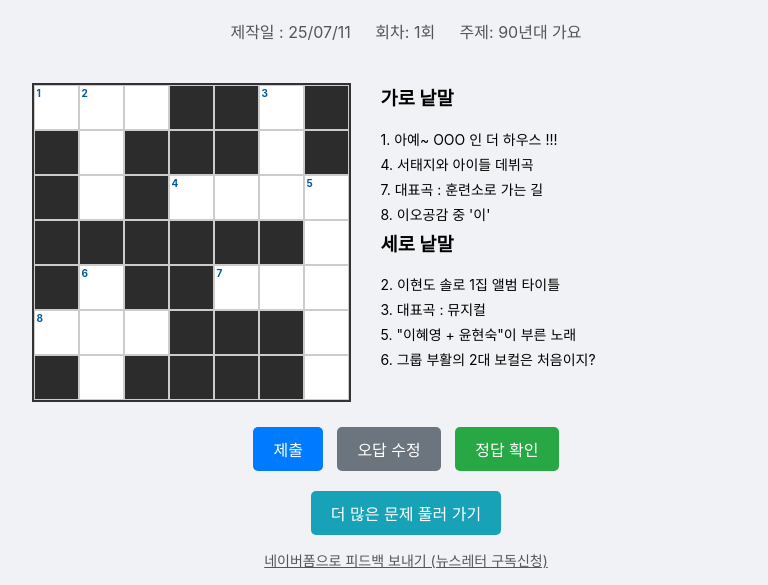
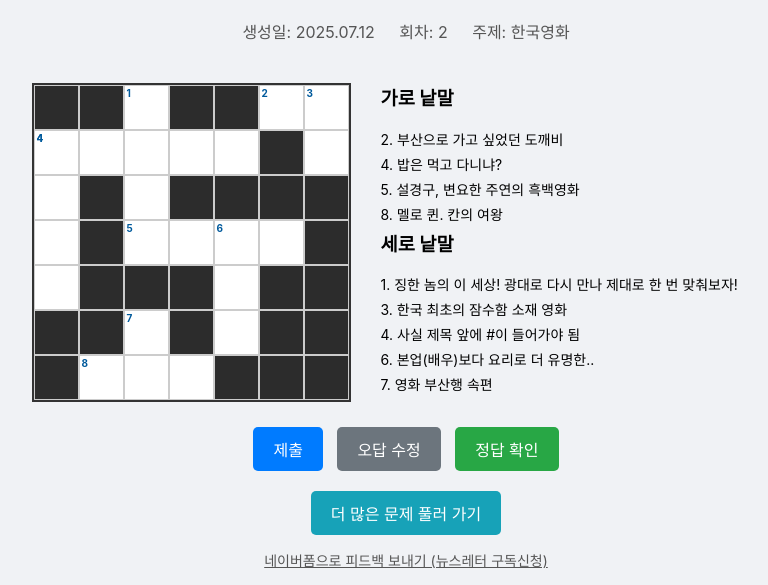
Before and after one commit to hobbyco/cross_word, a plain HTML site: page today_puzzle.html in a window 1280 px wide. Shown: the part 78-663 px from the top of the page, without its empty margins (234-1002 px from the left). Drawn offline with Linux system fonts and the light colour scheme.

Commit message:
Update today_puzzle.html

```diff
--- a/today_puzzle.html
+++ b/today_puzzle.html
@@ -37,12 +37,11 @@
     </style>
 </head>
 <body>
-    <!-- 여기서부터 -->
     <h1>크로스워드 퍼즐</h1>
     <div class="puzzle-info">
-        <span>제작일 : 25/07/11  </span>
-        <span>회차: 1회  </span>
-        <span>주제: 90년대 가요 </span>
+        <span>생성일: 2025.07.12</span>
+        <span>회차: 2</span>
+        <span>주제: 한국영화</span>
     </div>
     <div class="main-container">
         <div id="grid-container"></div>
@@ -59,7 +58,6 @@
             <a href="https://naver.me/5TQM65TX" target="_blank">네이버폼으로 피드백 보내기 (뉴스레터 구독신청)</a>
         </div>
     </div>
-    <!-- 여기까지 -->
     <p id="result-message"></p>
     <div id="answer-container" style="display:none; margin-top: 30px;">
         <h2>정답</h2>
@@ -67,9 +65,9 @@
     </div>
 
     <script>
-        const gridState = [[1,1,1,0,0,1,0],[0,1,0,0,0,1,0],[0,1,0,1,1,1,1],[0,0,0,0,0,0,1],[0,1,0,0,1,1,1],[1,1,1,0,0,0,1],[0,1,0,0,0,0,1]];
-        const wordData = [{"id":1,"direction":"가로","row":0,"col":0,"length":3,"hint":"아예~ OOO 인 더 하우스 !!!","answer":"태사자"},{"id":2,"direction":"세로","row":0,"col":1,"length":3,"hint":"이현도 솔로 1집 앨범 타이틀","answer":"사자후"},{"id":3,"direction":"세로","row":0,"col":5,"length":3,"hint":"대표곡 : 뮤지컬","answer":"임상아"},{"id":4,"direction":"가로","row":2,"col":3,"length":4,"hint":"서태지와 아이들 데뷔곡","answer":"난알아요"},{"id":5,"direction":"세로","row":2,"col":6,"length":5,"hint":"\"이혜영 + 윤현숙\"이 부른 노래","answer":"요즘우리는"},{"id":6,"direction":"세로","row":4,"col":1,"length":3,"hint":"그룹 부활의 2대 보컬은 처음이지?","answer":"이승철"},{"id":7,"direction":"가로","row":4,"col":4,"length":3,"hint":"대표곡 : 훈련소로 가는 길","answer":"이장우"},{"id":8,"direction":"가로","row":5,"col":0,"length":3,"hint":"이오공감 중 '이'","answer":"이승환"}];
-        const solutionGrid = [["태","사","자",null,null,"임",null],[null,"자",null,null,null,"상",null],[null,"후",null,"난","알","아","요"],[null,null,null,null,null,null,"즘"],[null,"이",null,null,"이","장","우"],["이","승","환",null,null,null,"리"],[null,"철",null,null,null,null,"는"]]; // 글자 단위 정답
+        const gridState = [[0,0,1,0,0,1,1],[1,1,1,1,1,0,1],[1,0,1,0,0,0,0],[1,0,1,1,1,1,0],[1,0,0,0,1,0,0],[0,0,1,0,1,0,0],[0,1,1,1,0,0,0]];
+        const wordData = [{"id":1,"direction":"세로","row":0,"col":2,"length":4,"hint":" 징한 놈의 이 세상! 광대로 다시 만나 제대로 한 번 맞춰보자!","answer":"왕의남자"},{"id":2,"direction":"가로","row":0,"col":5,"length":2,"hint":"부산으로 가고 싶었던 도깨비","answer":"공유"},{"id":3,"direction":"세로","row":0,"col":6,"length":2,"hint":"한국 최초의 잠수함 소재 영화","answer":"유령"},{"id":4,"direction":"가로","row":1,"col":0,"length":5,"hint":"밥은 먹고 다니냐?","answer":"살인의추억"},{"id":4,"direction":"세로","row":1,"col":0,"length":4,"hint":"사실 제목 앞에 #이 들어가야 됨","answer":"살아있다"},{"id":5,"direction":"가로","row":3,"col":2,"length":4,"hint":"설경구, 변요한 주연의 흑백영화","answer":"자산어보"},{"id":6,"direction":"세로","row":3,"col":4,"length":3,"hint":"본업(배우)보다 요리로 더 유명한..","answer":"어남선"},{"id":7,"direction":"세로","row":5,"col":2,"length":2,"hint":"영화 부산행 속편","answer":"반도"},{"id":8,"direction":"가로","row":6,"col":1,"length":3,"hint":"멜로 퀸. 칸의 여왕","answer":"전도연"}];
+        const solutionGrid = [[null,null,"왕",null,null,"공","유"],["살","인","의","추","억",null,"령"],["아",null,"남",null,null,null,null],["있",null,"자","산","어","보",null],["다",null,null,null,"남",null,null],[null,null,"반",null,"선",null,null],[null,"전","도","연",null,null,null]]; // 글자 단위 정답
 
         document.addEventListener('DOMContentLoaded', () => {
             const gridContainer = document.getElementById('grid-container');
@@ -145,7 +143,7 @@
                 }
 
                 if (allCellsAreCorrect) {
-                    resultMessage.textContent = '축하합니다! 모든 정답을 맞혔습니다! 🎉';
+                    resultMessage.textContent = '축하합니다! 모든 정답을 맞혔습니다!  ';
                     resultMessage.style.color = 'green';
                 } else {
                     resultMessage.textContent = '아쉽네요. 틀린 글자가 있습니다. 다시 확인해보세요.';
```
